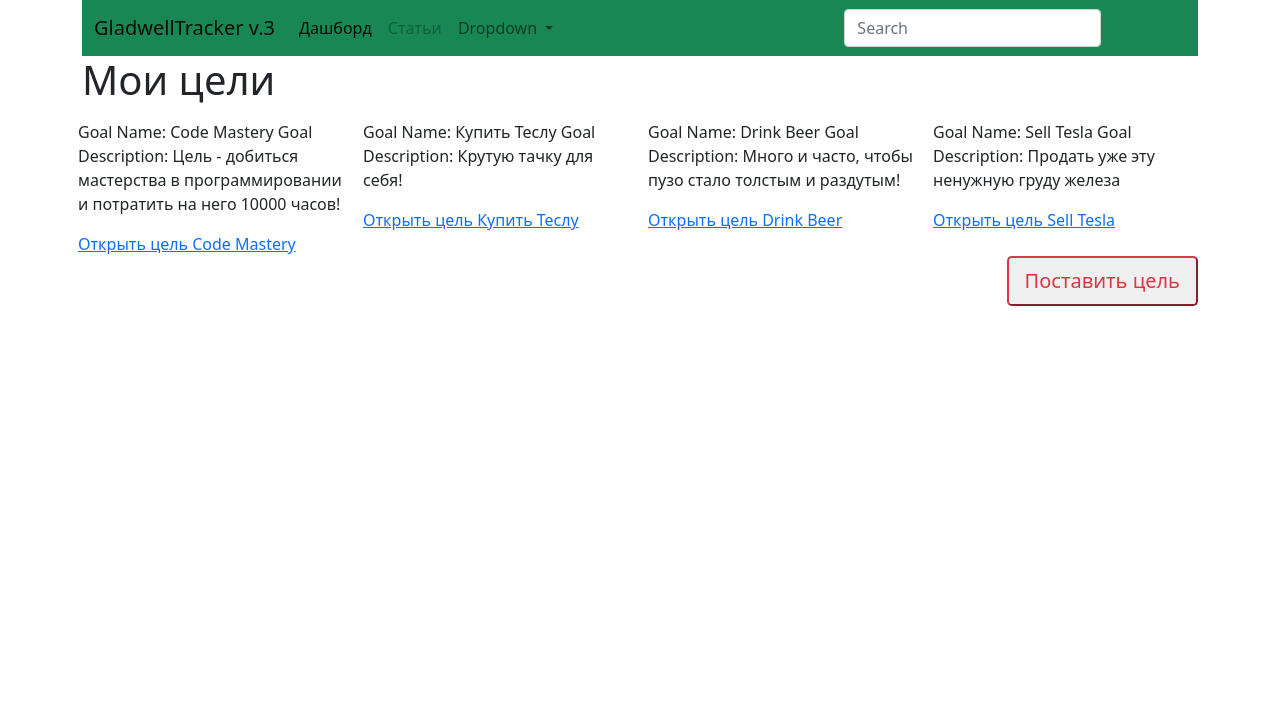
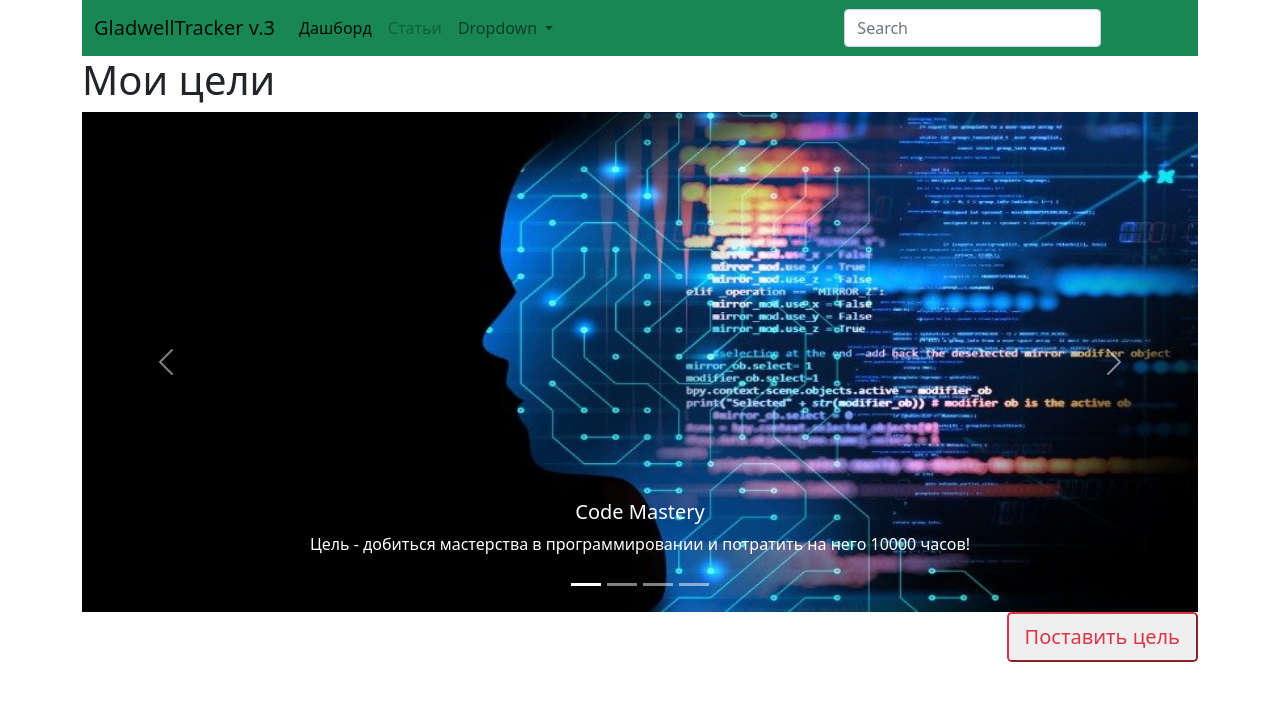
Before and after one commit to AlexRussianPyth/gladwellproject, a Django app: page / in a window 1280 px wide. Shown: the top 701 px of the page. Run offline with Django 4.2, Linux system fonts and the light colour scheme; data comes from the database, SQL or seed files in the repository; both versions use the stored data as it was after the commit.

Commit message:
add bootstrap carousel on homepage

```diff
--- a/gladwellproject/settings.py
+++ b/gladwellproject/settings.py
@@ -111,8 +111,8 @@ STATIC_URL = 'static/'
 
 DEFAULT_AUTO_FIELD = 'django.db.models.BigAutoField'
 
-MEDIA_ROOT = BASE_DIR / "uploads"
+MEDIA_ROOT = BASE_DIR / "static/images"
 MEDIA_URL = "/user-media/"
 
-# STATIC_ROOT = BASE_DIR / "static"
+STATIC_ROOT = BASE_DIR / "static"
 STATIC_URL = "static/"
--- a/timerecord/models.py
+++ b/timerecord/models.py
@@ -1,9 +1,27 @@
 from django.db import models
+from django.db.models import Q
 from django.core.validators import MinValueValidator, MaxValueValidator
 from django.utils.text import slugify
 from django.urls import reverse
 
+
 # Create your models here.
+
+class GoalQuerySet(models.QuerySet):
+    def search(self, query=None):
+        if query is None or query == "":
+            return self.get_queryset().none()
+
+        lookups = Q(name__icontains=query) | Q(description__icontains=query)
+        return self.filter(lookups)
+
+class GoalManager(models.Manager):
+
+    def get_queryset(self):
+        return GoalQuerySet(self.model, using=self._db)
+
+    def search(self, query=None):
+        return self.get_queryset().search(query=query)
 
 class Goal(models.Model):
     name = models.CharField(max_length=100, verbose_name="Название цели", null=False, blank=False, unique=True)
@@ -13,7 +31,7 @@ class Goal(models.Model):
     rating = models.IntegerField(validators=[MinValueValidator(1), MaxValueValidator(10)], verbose_name="Значимость")
     created_at = models.DateTimeField(auto_now_add=True)
     is_achieved = models.BooleanField(default=False, verbose_name="Achieved?")
-    image = models.ImageField(upload_to="images/%Y/%m/%d/", verbose_name="Изображение цели", null=True)
+    image = models.ImageField(upload_to="%Y/%m/%d/", verbose_name="Изображение цели", null=True, blank=True)
 
     def my_function_field(self):
         if self.target_hours <= 15:
--- a/timerecord/templates/timerecord/base.html
+++ b/timerecord/templates/timerecord/base.html
@@ -19,6 +19,6 @@
     {% endblock %}
 
 
-
+    <script src="https://cdn.jsdelivr.net/npm/bootstrap@5.1.3/dist/js/bootstrap.bundle.min.js" integrity="sha384-ka7Sk0Gln4gmtz2MlQnikT1wXgYsOg+OMhuP+IlRH9sENBO0LRn5q+8nbTov4+1p" crossorigin="anonymous"></script>
 </body>
 </html>
--- a/timerecord/templates/timerecord/homepage.html
+++ b/timerecord/templates/timerecord/homepage.html
@@ -11,20 +11,50 @@
 
 <h1>Мои цели</h1>
 
-    <div class="row">
+    {% if all_objects %}
+    <!-- Bootstrap Carousel for Goals -->
+      <div id="carouselGoals" class="carousel slide" data-bs-ride="carousel">
+        <div class="carousel-indicators">
 
+          {% for goal in all_objects %}
+            {% if goal == all_objects.0 %}
+            <button type="button" data-bs-target="#carouselGoals" data-bs-slide-to="{{ forloop.counter0 }}" class="active" aria-current="true" aria-label="Slide {{ forloop.counter }}"></button>
+            {% else %}
+            <button type="button" data-bs-target="#carouselGoals" data-bs-slide-to="{{ forloop.counter0 }}" aria-label="Slide {{ forloop.counter }}"></button>
+            {% endif %}
+          {% endfor %}
 
-        {% if all_objects %}
-            {% for obj in all_objects %}
-            <div class="col gy-2 gx-3">
-                <p>Goal Name: {{obj.name}} Goal Description: {{obj.description}}</p>
-                <a href="{{ obj.get_absolute_url }}">Открыть цель {{obj.name}}</a>
+        </div>
+        <div class="carousel-inner">
+
+          {% for goal in all_objects %}
+          <div class="carousel-item {% if forloop.counter0 == 0 %}active{% endif %}">
+
+            <a href="{{ goal.get_absolute_url }}">
+              <img src="{{ goal.image.url }}" class="d-block w-100" height="500px" alt="{{goal.name}}">
+            </a>
+
+            <div class="carousel-caption d-none d-md-block">
+              <h5>{{goal.name}}</h5>
+              <p>{{ goal.description }}</p>
             </div>
-            {% endfor %}
-        {% endif %}
+          </div>
+          {% endfor %}
+        </div>
 
+        <!-- Кнопки контроля карусели -->
+        <button class="carousel-control-prev" type="button" data-bs-target="#carouselGoals" data-bs-slide="prev">
+          <span class="carousel-control-prev-icon" aria-hidden="true"></span>
+          <span class="visually-hidden">Previous</span>
+        </button>
+        <button class="carousel-control-next" type="button" data-bs-target="#carouselGoals" data-bs-slide="next">
+          <span class="carousel-control-next-icon" aria-hidden="true"></span>
+          <span class="visually-hidden">Next</span>
+        </button>
 
-    </div>
+      </div>
+    {%endif%}
+
 
     {% include 'timerecord/footer.html' %}
 
--- a/timerecord/urls.py
+++ b/timerecord/urls.py
@@ -1,5 +1,7 @@
 from django.urls import path
 from .views import homepage_view, set_goal_view, goal_detail_view, GoalCreateView
+from django.conf.urls.static import static
+from django.conf import settings
 
 app_name = "timerecord"
 
@@ -10,3 +12,7 @@ urlpatterns = [
     path("create", GoalCreateView.as_view(), name="goal-create"), # через вьюшку-класс
     # path("slug:slug", set_goal_view, name="goal-detail"), # TODO
 ]
+
+if settings.DEBUG:
+    urlpatterns += static(settings.STATIC_URL, document_root=settings.STATIC_ROOT)
+    urlpatterns += static(settings.MEDIA_URL, document_root=settings.MEDIA_ROOT)
--- a/timerecord/views.py
+++ b/timerecord/views.py
@@ -15,6 +15,10 @@ def homepage_view(request):
     }
 
     return render(request, 'timerecord/homepage.html', context)
+
+
+# def goal_search(request):
+    # qs = Article.objects.search(query)
 
 def set_goal_view(request):
 
```
Also changed, not shown: construction_media/beer.jpg (added), construction_media/buytesla.jpg (added), construction_media/code.jpeg (added), construction_media/selltesla.jpeg (added), db.sqlite3, static/images/2022/03/07/beer.jpg (added), static/images/2022/03/07/buytesla.jpg (added), static/images/2022/03/07/code.jpeg (added), static/images/2022/03/07/selltesla.jpeg (added), timerecord/migrations/0011_alter_goal_image.py (added), uploads/images/2022/02/19/tesla-roadster_large.jpg (deleted), uploads/images/2022/02/23/Joker-Wallpaper-Download.jpg (deleted), uploads/images/2022/03/05/beer.jpg (deleted).
